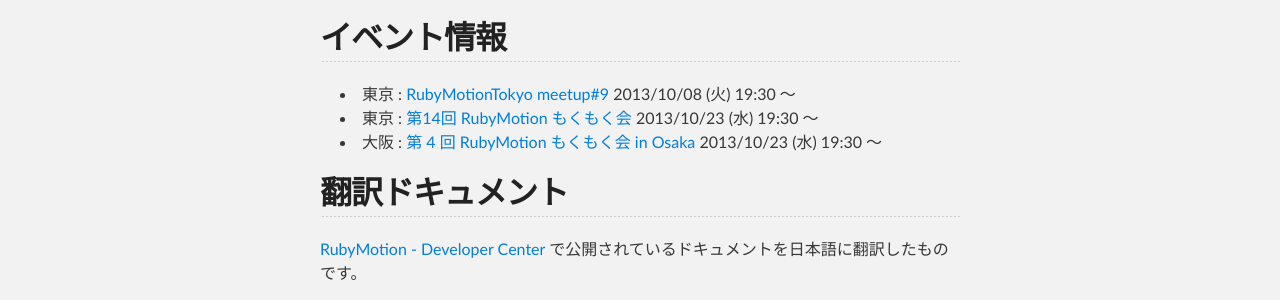
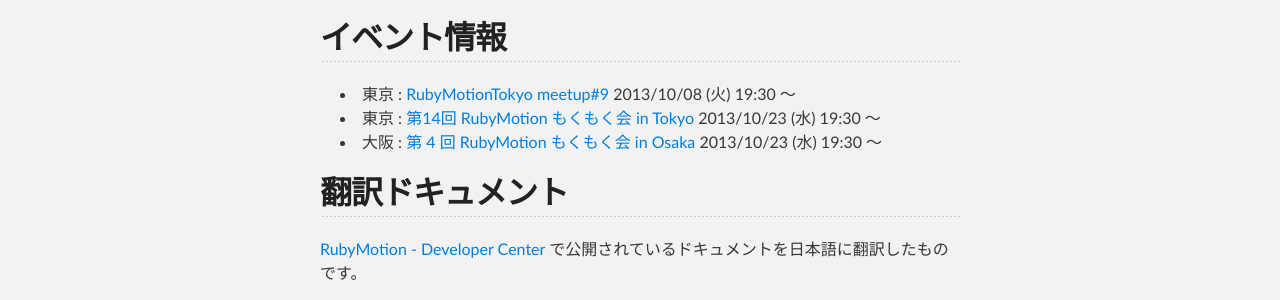
Before and after one commit to RubyMotionJP/rubymotionjp.github.com, a Jekyll site: the page built from index.md, in a window 1280 px wide. Shown: the part 287-587 px from the top of the page. Built offline with Jekyll 4.4.1, drawn with Linux system fonts in a browser that asks for light colours.

Commit message:
Add "in Tokyo"

```diff
--- a/index.md
+++ b/index.md
@@ -9,7 +9,7 @@
 
 ## イベント情報
 - 東京 : [RubyMotionTokyo meetup#9](http://rubymotion-tokyo.doorkeeper.jp/events/6396) 2013/10/08 (火) 19:30 〜
-- 東京 : [第14回 RubyMotion もくもく会](http://connpass.com/event/3556/) 2013/10/23 (水) 19:30 〜
+- 東京 : [第14回 RubyMotion もくもく会 in Tokyo](http://connpass.com/event/3556/) 2013/10/23 (水) 19:30 〜
 - 大阪 : [第 4 回 RubyMotion もくもく会 in Osaka](http://connpass.com/event/3557/) 2013/10/23 (水) 19:30 〜
 
 ## 翻訳ドキュメント
```
